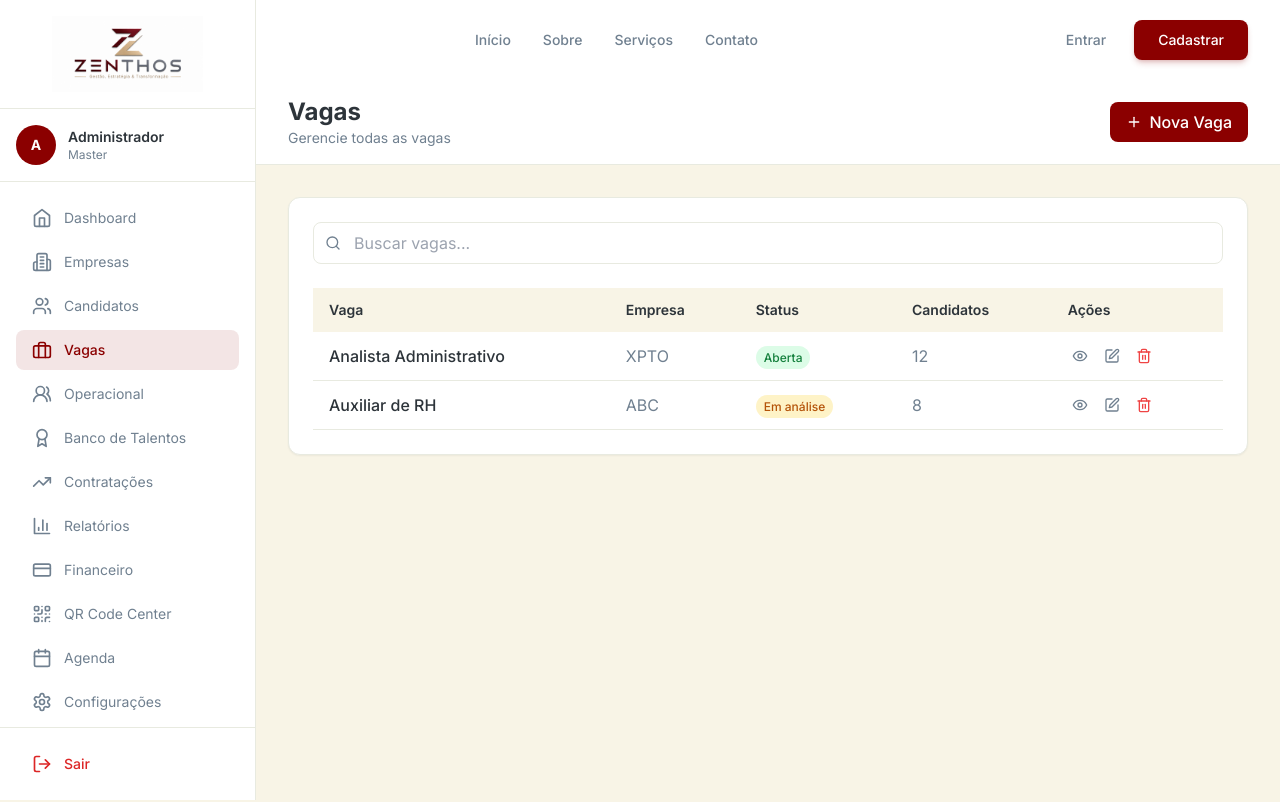
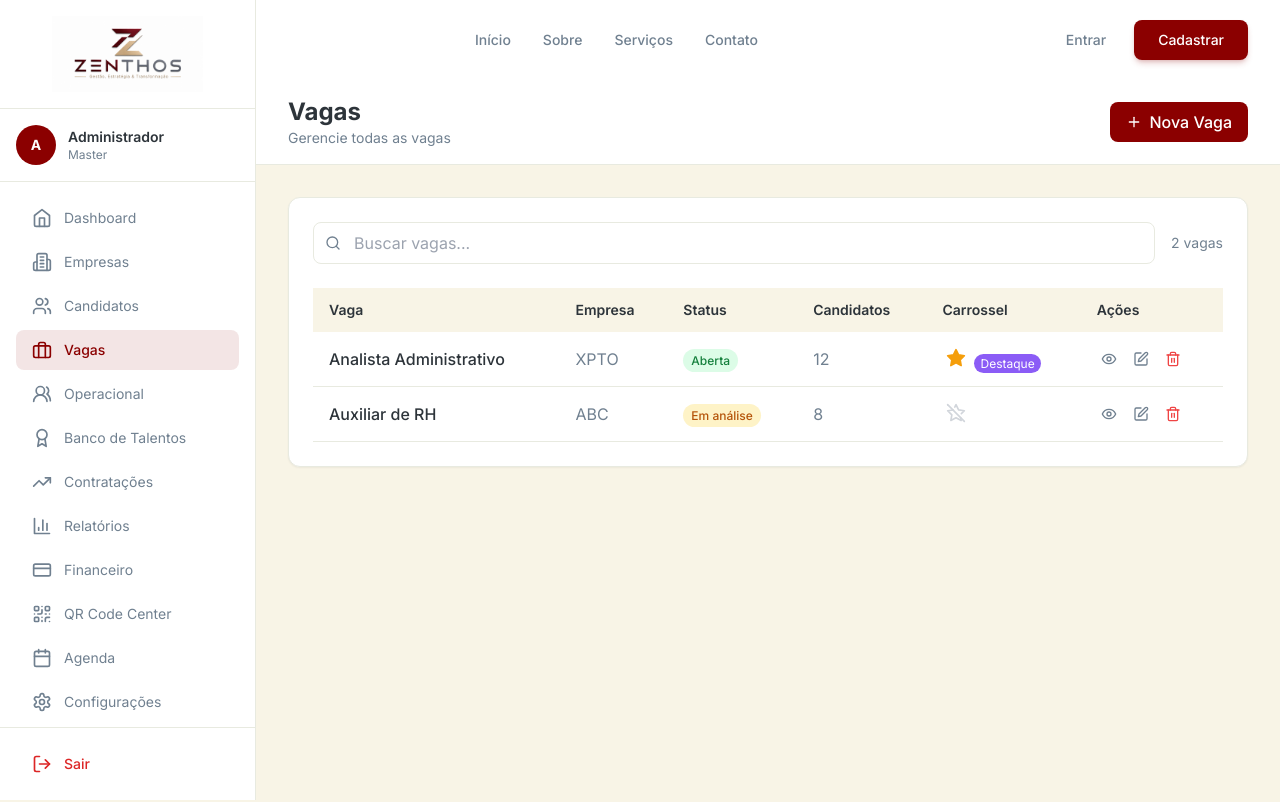
Before and after one commit to trivoroficial/consult_recruit, a Next.js app: page /admin/vagas in a window 1280 px wide. Shown: the top 802 px of the page. Built offline with nearby package versions, Linux system fonts and the light colour scheme; sample sign-in values are in the browser's storage; a web font is replaced by a local one.

Commit message:
Update page.tsx

```diff
--- a/src/app/(dashboard)/admin/vagas/page.tsx
+++ b/src/app/(dashboard)/admin/vagas/page.tsx
@@ -4,11 +4,11 @@ import { useState, useEffect } from 'react'
 import { useRouter } from 'next/navigation'
 import { SidebarAdmin } from '@/components/dashboard/SidebarAdmin'
 import { DashboardFooter } from '@/components/dashboard/DashboardFooter'
-import { Briefcase, Plus, Search, Edit, Trash2, Eye, X, Save } from 'lucide-react'
+import { Briefcase, Plus, Search, Edit, Trash2, Eye, X, Save, Star, StarOff } from 'lucide-react'
 
 const initialVagas = [
-  { id: 1, titulo: 'Analista Administrativo', empresa: 'XPTO', status: 'Aberta', candidatos: 12 },
-  { id: 2, titulo: 'Auxiliar de RH', empresa: 'ABC', status: 'Em análise', candidatos: 8 },
+  { id: 1, titulo: 'Analista Administrativo', empresa: 'XPTO', status: 'Aberta', candidatos: 12, exibirCarrossel: true, badge: 'Destaque', corBadge: 'bg-purple-500' },
+  { id: 2, titulo: 'Auxiliar de RH', empresa: 'ABC', status: 'Em análise', candidatos: 8, exibirCarrossel: false, badge: '', corBadge: '' },
 ]
 
 export default function AdminVagas() {
@@ -16,7 +16,10 @@ export default function AdminVagas() {
   const [vagas, setVagas] = useState(initialVagas)
   const [search, setSearch] = useState('')
   const [editando, setEditando] = useState<number | null>(null)
-  const [editForm, setEditForm] = useState({ titulo: '', empresa: '', status: 'Aberta', candidatos: 0 })
+  const [editForm, setEditForm] = useState({
+    titulo: '', empresa: '', status: 'Aberta', candidatos: 0,
+    exibirCarrossel: false, badge: '', corBadge: ''
+  })
 
   useEffect(() => {
     const saved = localStorage.getItem('zenthos_vagas')
@@ -30,7 +33,18 @@ export default function AdminVagas() {
 
   const handleEdit = (id: number) => {
     const item = vagas.find(v => v.id === id)
-    if (item) { setEditForm(item); setEditando(id) }
+    if (item) {
+      setEditForm({
+        titulo: item.titulo,
+        empresa: item.empresa,
+        status: item.status,
+        candidatos: item.candidatos,
+        exibirCarrossel: item.exibirCarrossel || false,
+        badge: item.badge || '',
+        corBadge: item.corBadge || ''
+      })
+      setEditando(id)
+    }
   }
 
   const handleSaveEdit = () => {
@@ -42,13 +56,20 @@ export default function AdminVagas() {
 
   const handleCancelEdit = () => {
     setEditando(null)
-    setEditForm({ titulo: '', empresa: '', status: 'Aberta', candidatos: 0 })
+    setEditForm({ titulo: '', empresa: '', status: 'Aberta', candidatos: 0, exibirCarrossel: false, badge: '', corBadge: '' })
   }
 
   const handleDelete = (id: number) => {
     if (confirm('Tem certeza que deseja excluir esta vaga?')) {
       saveVagas(vagas.filter(v => v.id !== id))
     }
+  }
+
+  const toggleCarrossel = (id: number) => {
+    const updated = vagas.map(v =>
+      v.id === id ? { ...v, exibirCarrossel: !v.exibirCarrossel } : v
+    )
+    saveVagas(updated)
   }
 
   const filtered = vagas.filter(v =>
@@ -82,6 +103,7 @@ export default function AdminVagas() {
                 <Search className="absolute left-3 top-1/2 -translate-y-1/2 h-4 w-4 text-[#708090]" />
                 <input type="text" placeholder="Buscar vagas..." className="w-full pl-10 pr-4 py-2 border border-[#E8EAE0] rounded-lg focus:outline-none focus:ring-2 focus:ring-[#8B0000]" value={search} onChange={(e) => setSearch(e.target.value)} />
               </div>
+              <span className="text-sm text-[#708090]">{filtered.length} vagas</span>
             </div>
 
             <div className="overflow-x-auto">
@@ -92,6 +114,7 @@ export default function AdminVagas() {
                     <th className="text-left py-3 px-4 text-sm font-semibold text-[#2D343A]">Empresa</th>
                     <th className="text-left py-3 px-4 text-sm font-semibold text-[#2D343A]">Status</th>
                     <th className="text-left py-3 px-4 text-sm font-semibold text-[#2D343A]">Candidatos</th>
+                    <th className="text-left py-3 px-4 text-sm font-semibold text-[#2D343A]">Carrossel</th>
                     <th className="text-left py-3 px-4 text-sm font-semibold text-[#2D343A]">Ações</th>
                   </tr>
                 </thead>
@@ -99,8 +122,8 @@ export default function AdminVagas() {
                   {filtered.map((item) => (
                     <tr key={item.id} className="border-b border-[#E8EAE0] hover:bg-[#F8F4E6] transition">
                       {editando === item.id ? (
-                        <td className="py-3 px-4" colSpan={5}>
-                          <div className="grid grid-cols-1 md:grid-cols-4 gap-3">
+                        <td className="py-3 px-4" colSpan={6}>
+                          <div className="grid grid-cols-1 md:grid-cols-6 gap-3">
                             <input type="text" className="px-3 py-2 border border-[#E8EAE0] rounded-lg" value={editForm.titulo} onChange={(e) => setEditForm({...editForm, titulo: e.target.value})} placeholder="Título" />
                             <input type="text" className="px-3 py-2 border border-[#E8EAE0] rounded-lg" value={editForm.empresa} onChange={(e) => setEditForm({...editForm, empresa: e.target.value})} placeholder="Empresa" />
                             <select className="px-3 py-2 border border-[#E8EAE0] rounded-lg" value={editForm.status} onChange={(e) => setEditForm({...editForm, status: e.target.value})}>
@@ -110,10 +133,30 @@ export default function AdminVagas() {
                               <option value="Fechada">Fechada</option>
                             </select>
                             <input type="number" className="px-3 py-2 border border-[#E8EAE0] rounded-lg" value={editForm.candidatos} onChange={(e) => setEditForm({...editForm, candidatos: parseInt(e.target.value)})} placeholder="Candidatos" />
+                            <select className="px-3 py-2 border border-[#E8EAE0] rounded-lg" value={editForm.badge} onChange={(e) => setEditForm({...editForm, badge: e.target.value})}>
+                              <option value="">Sem badge</option>
+                              <option value="Destaque">Destaque</option>
+                              <option value="Urgente">Urgente</option>
+                              <option value="Novo">Novo</option>
+                              <option value="Premium">Premium</option>
+                            </select>
+                            <select className="px-3 py-2 border border-[#E8EAE0] rounded-lg" value={editForm.corBadge} onChange={(e) => setEditForm({...editForm, corBadge: e.target.value})}>
+                              <option value="bg-purple-500">Roxo</option>
+                              <option value="bg-red-500">Vermelho</option>
+                              <option value="bg-green-500">Verde</option>
+                              <option value="bg-yellow-500">Amarelo</option>
+                              <option value="bg-blue-500">Azul</option>
+                            </select>
                           </div>
-                          <div className="flex gap-2 mt-3">
-                            <button onClick={handleSaveEdit} className="px-4 py-1.5 bg-green-600 text-white rounded-lg hover:bg-green-700 transition flex items-center gap-1"><Save className="h-4 w-4" /> Salvar</button>
-                            <button onClick={handleCancelEdit} className="px-4 py-1.5 border border-[#E8EAE0] rounded-lg hover:bg-[#F8F4E6] transition flex items-center gap-1"><X className="h-4 w-4" /> Cancelar</button>
+                          <div className="flex items-center gap-4 mt-3">
+                            <label className="flex items-center gap-2 cursor-pointer">
+                              <input type="checkbox" className="rounded border-[#E8EAE0] text-[#8B0000]" checked={editForm.exibirCarrossel} onChange={(e) => setEditForm({...editForm, exibirCarrossel: e.target.checked})} />
+                              <span className="text-sm text-[#2D343A]">Exibir no Carrossel</span>
+                            </label>
+                            <div className="flex gap-2">
+                              <button onClick={handleSaveEdit} className="px-4 py-1.5 bg-green-600 text-white rounded-lg hover:bg-green-700 transition flex items-center gap-1"><Save className="h-4 w-4" /> Salvar</button>
+                              <button onClick={handleCancelEdit} className="px-4 py-1.5 border border-[#E8EAE0] rounded-lg hover:bg-[#F8F4E6] transition flex items-center gap-1"><X className="h-4 w-4" /> Cancelar</button>
+                            </div>
                           </div>
                         </td>
                       ) : (
@@ -127,6 +170,20 @@ export default function AdminVagas() {
                             'bg-gray-100 text-gray-700'
                           }`}>{item.status}</span></td>
                           <td className="py-3 px-4 text-[#708090]">{item.candidatos}</td>
+                          <td className="py-3 px-4">
+                            <button
+                              onClick={() => toggleCarrossel(item.id)}
+                              className={`p-1 rounded-lg transition ${item.exibirCarrossel ? 'text-yellow-500 hover:text-yellow-600' : 'text-gray-300 hover:text-gray-400'}`}
+                              title={item.exibirCarrossel ? 'Remover do carrossel' : 'Adicionar ao carrossel'}
+                            >
+                              {item.exibirCarrossel ? <Star className="h-5 w-5 fill-yellow-500" /> : <StarOff className="h-5 w-5" />}
+                            </button>
+                            {item.exibirCarrossel && item.badge && (
+                              <span className={`ml-1 px-1.5 py-0.5 rounded-full text-xs text-white ${item.corBadge || 'bg-purple-500'}`}>
+                                {item.badge}
+                              </span>
+                            )}
+                          </td>
                           <td className="py-3 px-4">
                             <div className="flex gap-2">
                               <button onClick={() => router.push(`/admin/vagas/${item.id}`)} className="p-1 hover:bg-[#F8F4E6] rounded"><Eye className="h-4 w-4 text-[#708090]" /></button>
```
